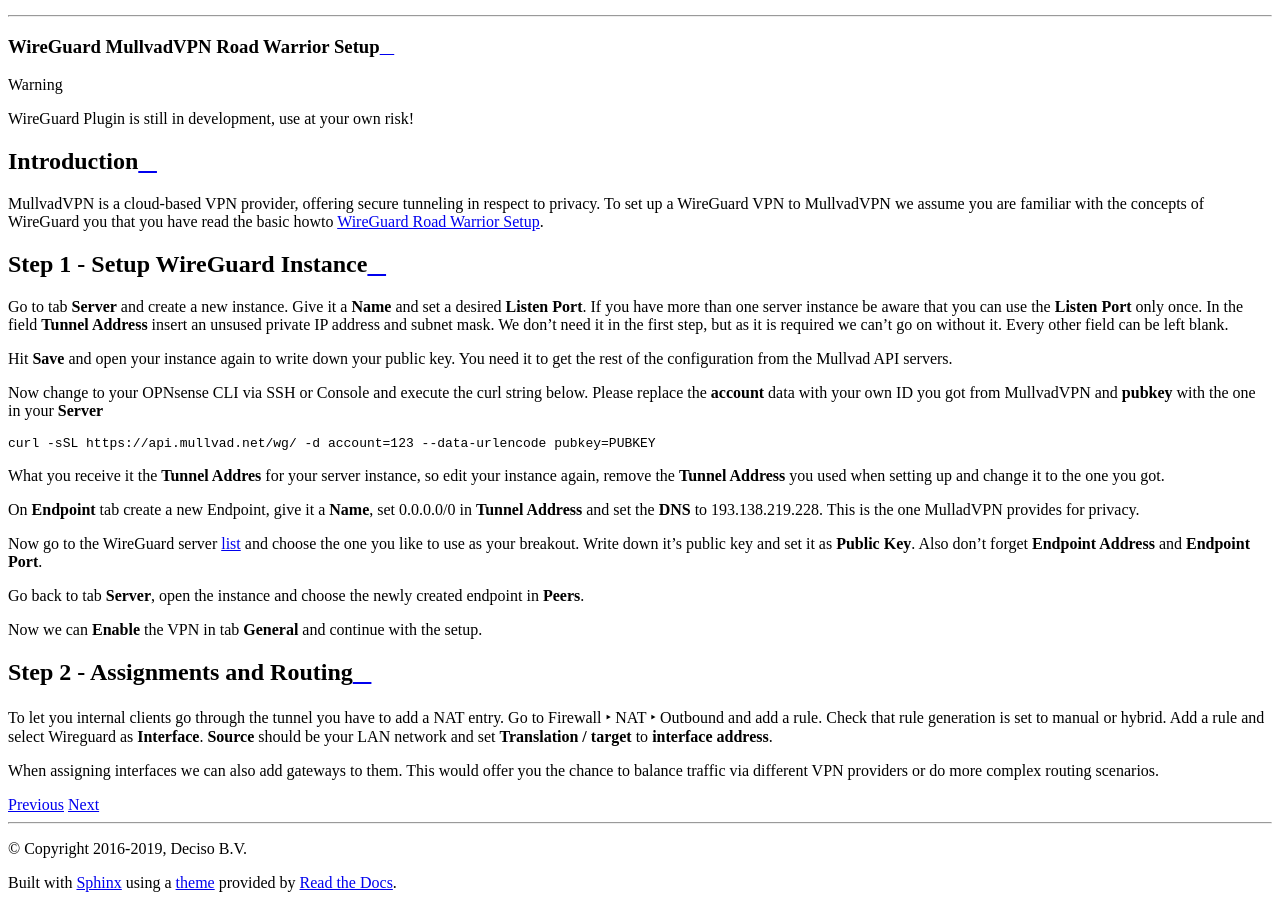
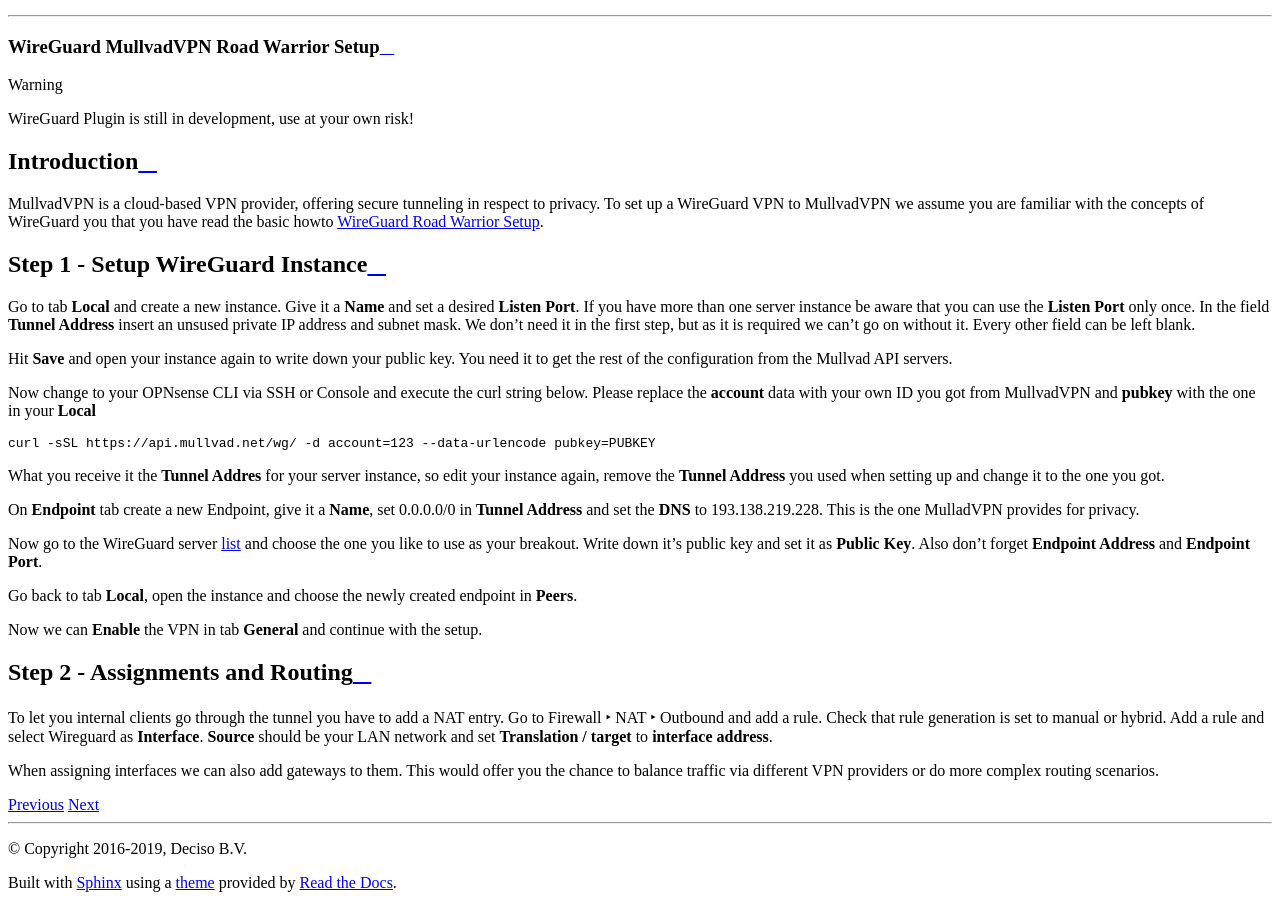
Before and after one commit to opnsense/docs, a Sphinx documentation site: the page built from source/manual/how-tos/wireguard-client-mullvad.rst, in a window 1280 px wide and 900 px high, scrolled down 2274 px. Built offline with Sphinx 7.4.7 and the Read the Docs theme 2.0.0, drawn with Linux system fonts in a browser that asks for light colours.

Commit message:
Update wireguard-client-mullvad.rst

```diff
--- a/source/manual/how-tos/wireguard-client-mullvad.rst
+++ b/source/manual/how-tos/wireguard-client-mullvad.rst
@@ -17,7 +17,7 @@
 Step 1 - Setup WireGuard Instance
 ----------------------------------
 
-Go to tab **Server** and create a new instance. Give it a **Name** and set a desired **Listen Port**.
+Go to tab **Local** and create a new instance. Give it a **Name** and set a desired **Listen Port**.
 If you have more than one server instance be aware that you can use the **Listen Port** only once. In
 the field **Tunnel Address** insert an unsused private IP address and subnet mask. We don't need it in
 the first step, but as it is required we can't go on without it. Every other field can be left blank.
@@ -26,7 +26,7 @@
 of the configuration from the Mullvad API servers.
 
 Now change to your OPNsense CLI via SSH or Console and execute the curl string below. Please replace the
-**account** data with your own ID you got from MullvadVPN and **pubkey** with the one in your **Server**
+**account** data with your own ID you got from MullvadVPN and **pubkey** with the one in your **Local**
 
 .. code-block:: sh
 
@@ -43,7 +43,7 @@
 
 .. _list: https://www.mullvad.net/en/servers/#wireguard
 
-Go back to tab **Server**, open the instance and choose the newly created endpoint in **Peers**.
+Go back to tab **Local**, open the instance and choose the newly created endpoint in **Peers**.
 
 Now we can **Enable** the VPN in tab **General** and continue with the setup.
 
```
